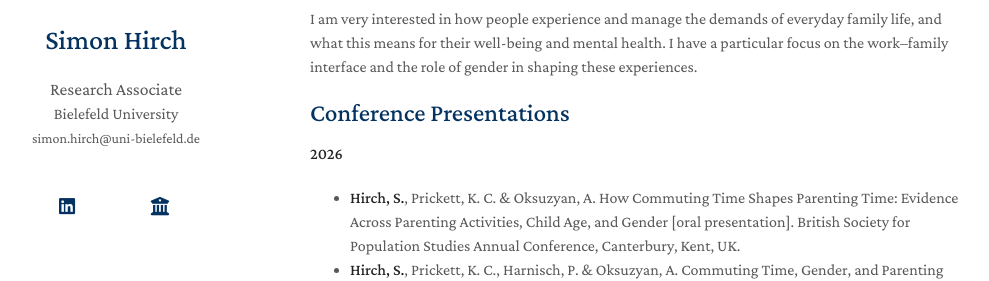
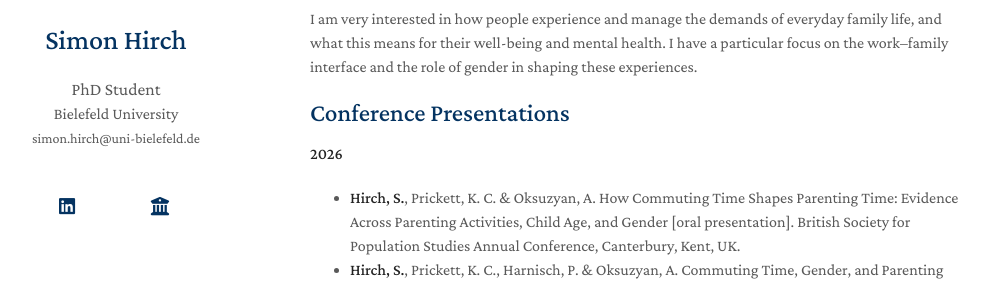
Before and after one commit to Simon-Hirch/simon-hirch.github.io, a Jekyll site: the page built from index.md, in a window 1280 px wide. Shown: the part 236-517 px from the top of the page, without its empty margins (160-1149 px from the left). Built offline with Jekyll 4.4.1, drawn with Linux system fonts in a browser that asks for light colours; a style sheet for code colours, icons or effects is not loaded; our own code applies the rules of GitHub Pages for plain Markdown files.

Commit message:
Update _config.yml

```diff
--- a/_config.yml
+++ b/_config.yml
@@ -1,6 +1,6 @@
 # Basic Information
 title: Simon Hirch
-position: Research Associate
+position: PhD Student
 affiliation: Bielefeld University
 email: simon.hirch@uni-bielefeld.de
 
```
